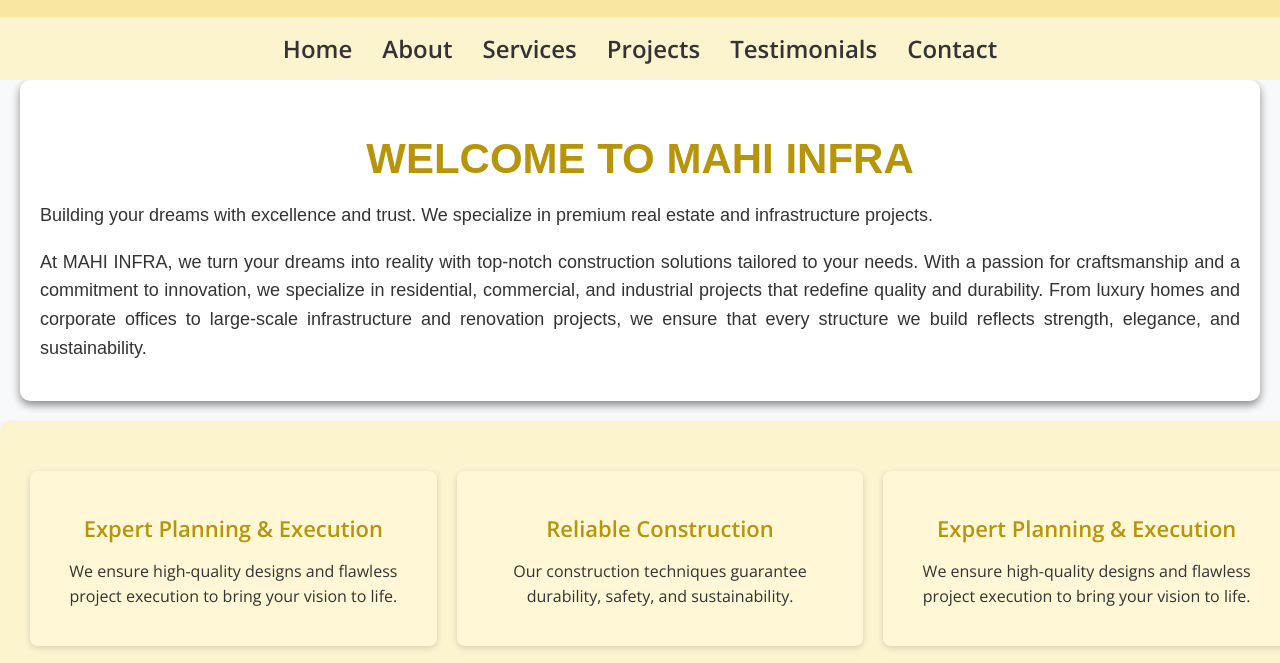
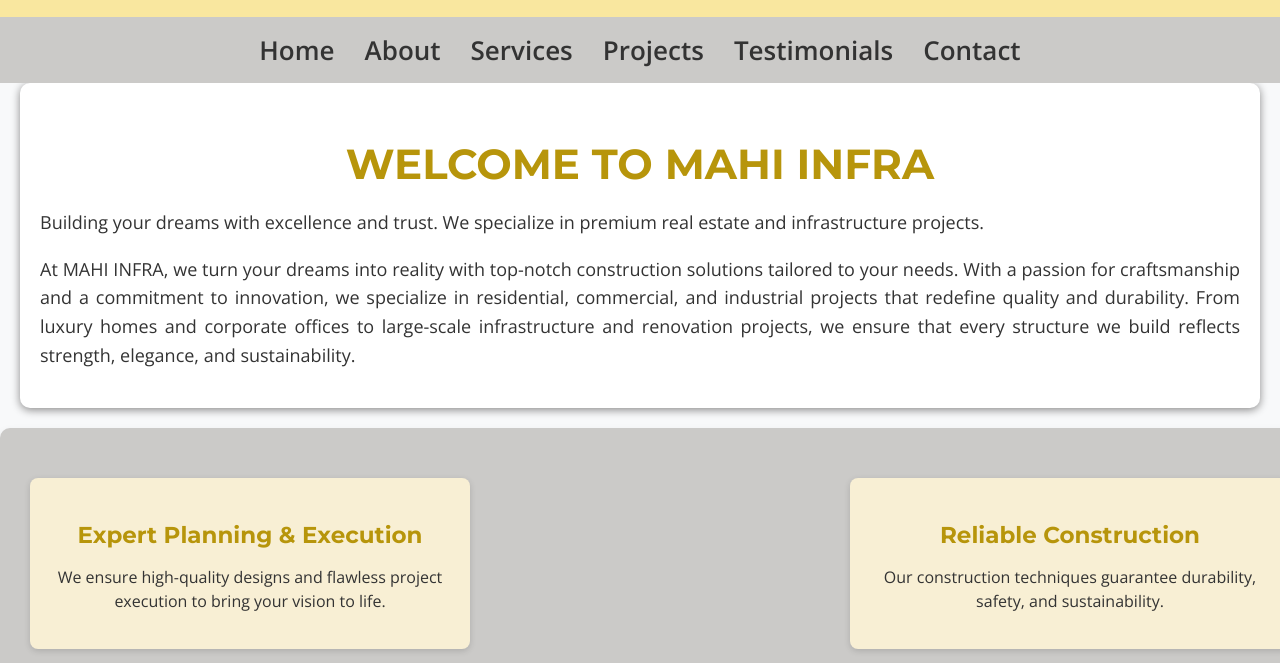
Before and after one commit to YeshwanthYolar/Mahi-Infra, a plain HTML site: page src/index.html in a window 1280 px wide. Shown: the part 123-786 px from the top of the page. Drawn offline with nearby package versions, Linux system fonts and the light colour scheme.

Commit message:
changed styling

```diff
--- a/src/global.css
+++ b/src/global.css
@@ -31,7 +31,7 @@ header h1 {
 
 /* these are for styling of the paragraphs and header parts */
 .container h1 {
-    font-family: 'open sans ', sans-serif; /* Custom Font */
+    font-family: "Montserrat", sans-serif; /* Custom Font */
     font-size: 42px; /* Adjust the size */
     font-weight: 700; /* Bold */
     color: #b7950b; /* Gold color (change as needed) */
@@ -40,14 +40,30 @@ header h1 {
 }
 
 .container p {
-    font-family: 'open sans  ', sans-serif; /* Custom Font */
+    font-family: "open sans", sans-serif; /* Custom Font */
     font-size: 18px; /* Adjust the size */
     font-weight: 400;
     color: #333; /* Dark text */
     line-height: 1.6;
     text-align: justify;
 }
+/* Main Container */
+.container {
+    padding: 20px;
+    text-align: center;
+    max-width: 1200px;
+    margin: 0 auto;
+}
 
+/* Section Styling welcome part*/
+section {
+    margin: 20px auto;
+    width: 100%;
+    background: #ffffff;
+    padding: 20px;
+    border-radius: 10px;
+    box-shadow: 0px 2px 8px rgba(10, 8, 8, 0.472);
+}
 
 /* styling of header and para ends here */
 
@@ -66,7 +82,7 @@ nav {
 nav {
     display: flex;
     justify-content: center;
-    background: #fcf3cf;
+    background: #cbcac8;
     padding: 15px;
     flex-wrap: wrap;
     position: relative;
@@ -81,8 +97,9 @@ nav {
     margin: 0 15px;
     text-decoration: none;
     color: #333;
+    font-family: "open sans" , sans-serif ;
     font-weight: bold;
-    font-size: 24px;
+    font-size: 26px;
 }
 
 /* Menu Icon (Hamburger Button for Mobile) */
@@ -135,23 +152,7 @@ nav {
 
 
 
-/* Main Container */
-.container {
-    padding: 20px;
-    text-align: center;
-    max-width: 1200px;
-    margin: 0 auto;
-}
 
-/* Section Styling */
-section {
-    margin: 20px auto;
-    width: 100%;
-    background: #ffffff;
-    padding: 20px;
-    border-radius: 10px;
-    box-shadow: 0px 4px 8px rgba(10, 8, 8, 0.472);
-}
 
 /* Service List */
 ul {
@@ -316,7 +317,7 @@ button:hover {
     justify-content: space-between;
     align-items: center;
     text-align: center;
-    background: #fcf3cf;
+    background: #cbcac8;
     padding: 40px 20px;
     border-radius: 10px;
     box-shadow: 0px 4px 8px rgba(0, 0, 0, 0.1);
@@ -325,9 +326,9 @@ button:hover {
 
 .feature-box {
     flex: 1;
-    min-width: 300px;
-    max-width: 400px;
-    background: #fff7d6;
+    min-width: 400px;
+    max-width: 200px;
+    background: #f8efd4;
     padding: 20px;
     margin: 10px;
     border-radius: 8px;
@@ -340,15 +341,17 @@ button:hover {
 }
 
 .feature-box h3 {
-    font-size: 22px;
+    font-size: 23px;
+    font-family: "Montserrat", sans-serif;
     color: #b7950b;
     margin-bottom: 10px;
 }
 
 .feature-box p {
     font-size: 16px;
+    font-family: "open sans" , sans-serif;
     color: #333;
-    line-height: 1.6;
+    line-height: 1.5;
 }
 
 /* Responsive Design */
```
